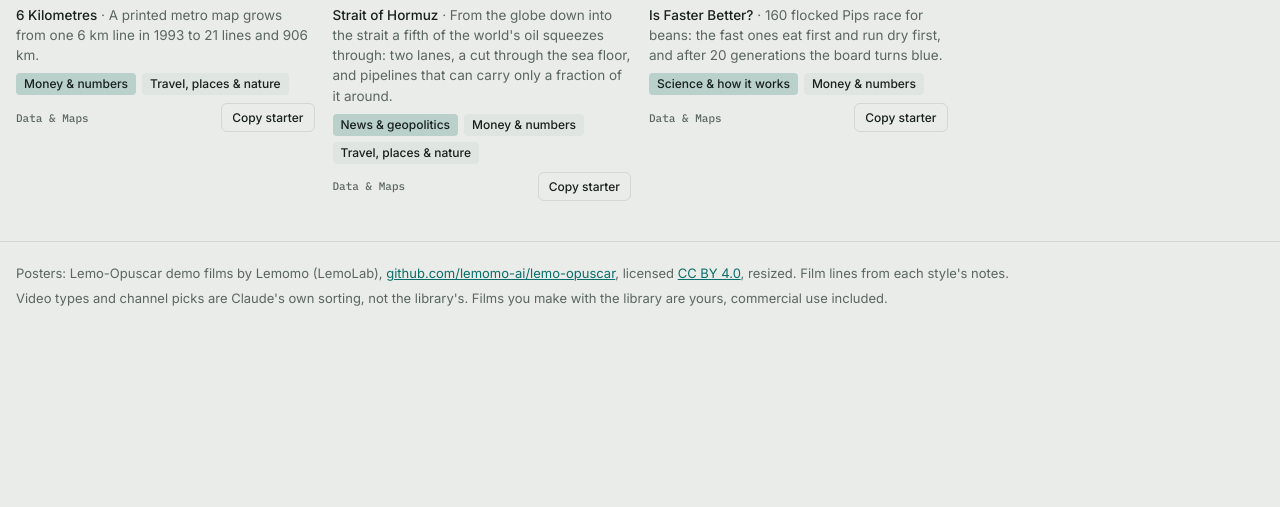
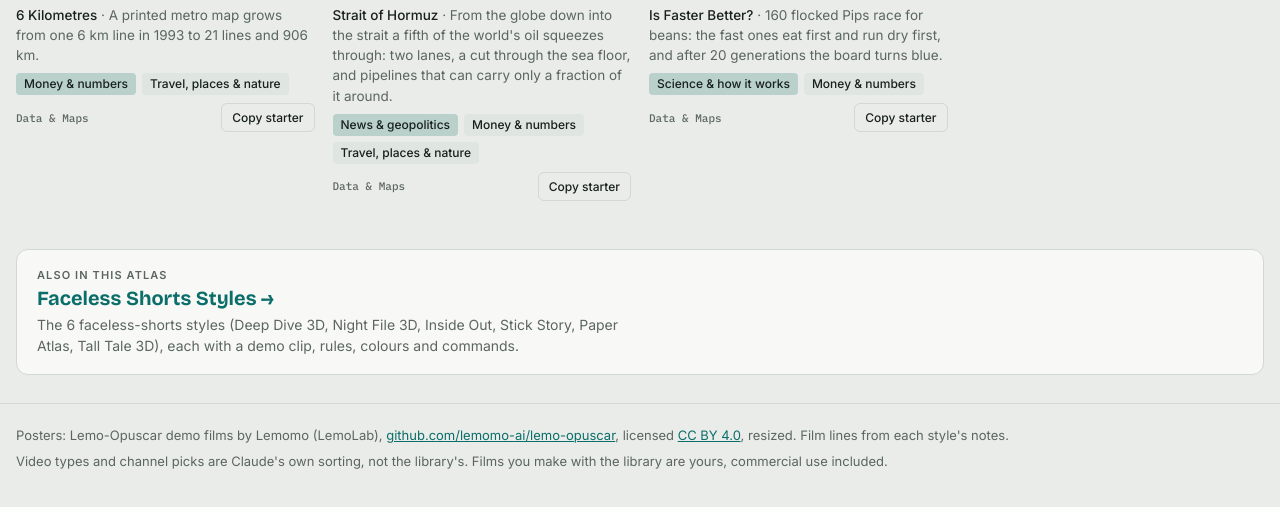
Before and after one commit to abhishekbdev/style-atlas, a plain HTML site: page index.html in a window 1280 px wide. Shown: the part 10200-10707 px from the top of the page. Before the commit the page ends 10549 px from the top, so only its background shows below. Drawn offline with nearby package versions, Linux system fonts and the light colour scheme.

Commit message:
Link the Faceless Shorts Styles page at the bottom of the atlas
Co-Authored-By: Claude Opus 5.5 <noreply@anthropic.com>

```diff
--- a/index.html
+++ b/index.html
@@ -64,6 +64,13 @@ button.chip:focus-visible, input:focus-visible, a:focus-visible, button:focus-vi
 .empty { padding: 40px 0; color: var(--muted); }
 footer { border-top: 1px solid var(--line); padding-block: 22px 40px; color: var(--muted); font-size: 13px; display: grid; gap: 6px; }
 footer a { color: var(--accent); }
+.more { padding-block: 8px 28px; }
+.more-card { display: grid; gap: 4px; padding: 18px 20px; border: 1px solid var(--line); border-radius: 12px; background: var(--surface); color: var(--ink); text-decoration: none; transition: border-color .15s; }
+.more-card:hover, .more-card:focus-visible { border-color: var(--accent); }
+.more-card:focus-visible { outline: 2px solid var(--accent); outline-offset: 3px; }
+.more-kicker { font: 600 11px/1.3 var(--body); letter-spacing: .1em; text-transform: uppercase; color: var(--muted); }
+.more-card strong { font: 700 20px/1.2 var(--display); color: var(--accent); }
+.more-card span:last-child { color: var(--muted); font-size: 14px; max-width: 70ch; }
 @media (prefers-reduced-motion: reduce) { .frame img { transition: none; } .card:hover .frame img { transform: none; } }
 </style>
 </head><body>
@@ -87,6 +94,14 @@ footer a { color: var(--accent); }
   <div class="grid" id="grid"></div>
   <p class="empty" id="empty" hidden>No style matches. Clear the search or pick another type.</p>
 </main>
+
+<section class="wrap more" aria-label="More style libraries">
+  <a class="more-card" href="faceless-shorts/">
+    <span class="more-kicker">Also in this atlas</span>
+    <strong>Faceless Shorts Styles →</strong>
+    <span>The 6 faceless-shorts styles (Deep Dive 3D, Night File 3D, Inside Out, Stick Story, Paper Atlas, Tall Tale 3D), each with a demo clip, rules, colours and commands.</span>
+  </a>
+</section>
 
 <footer class="wrap">
   <div>Posters: Lemo-Opuscar demo films by Lemomo (LemoLab), <a href="https://github.com/lemomo-ai/lemo-opuscar" target="_blank" rel="noopener">github.com/lemomo-ai/lemo-opuscar</a>, licensed <a href="https://creativecommons.org/licenses/by/4.0/" target="_blank" rel="noopener">CC BY 4.0</a>, resized. Film lines from each style's notes.</div>
```
